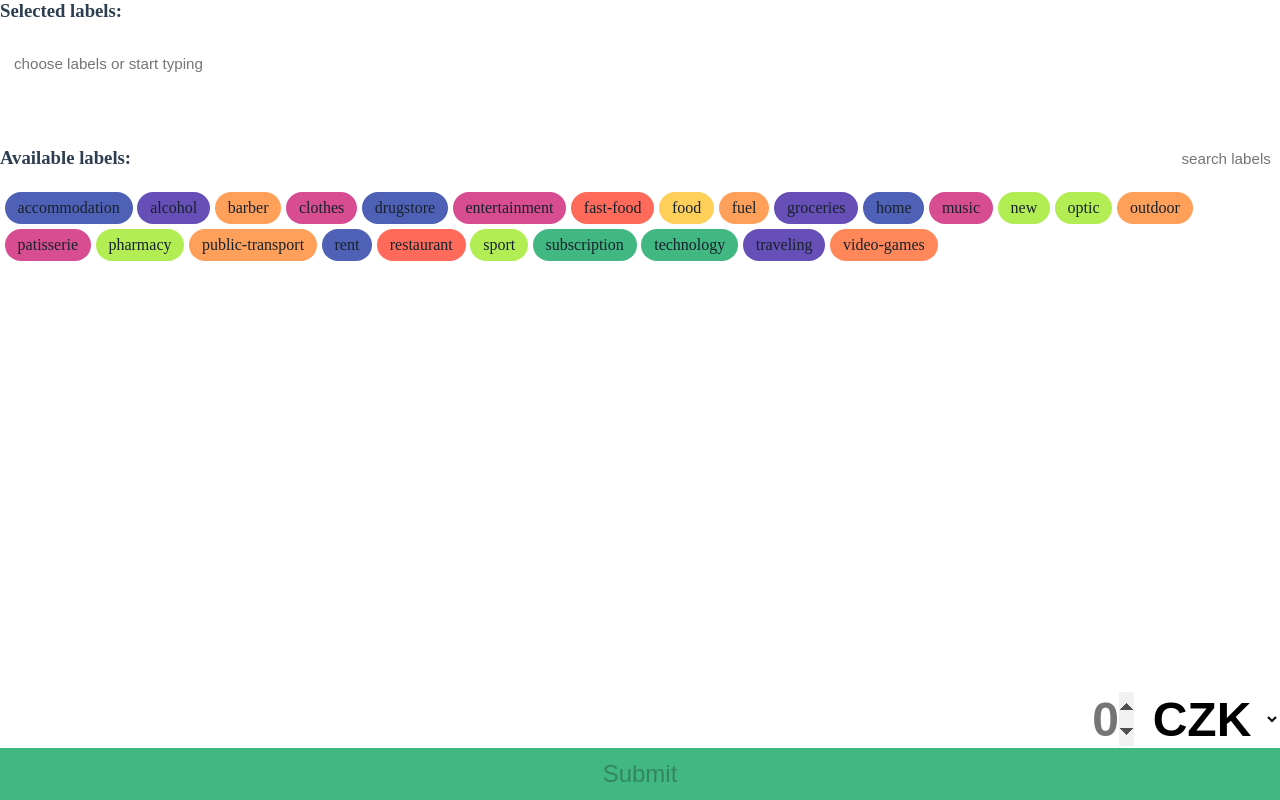
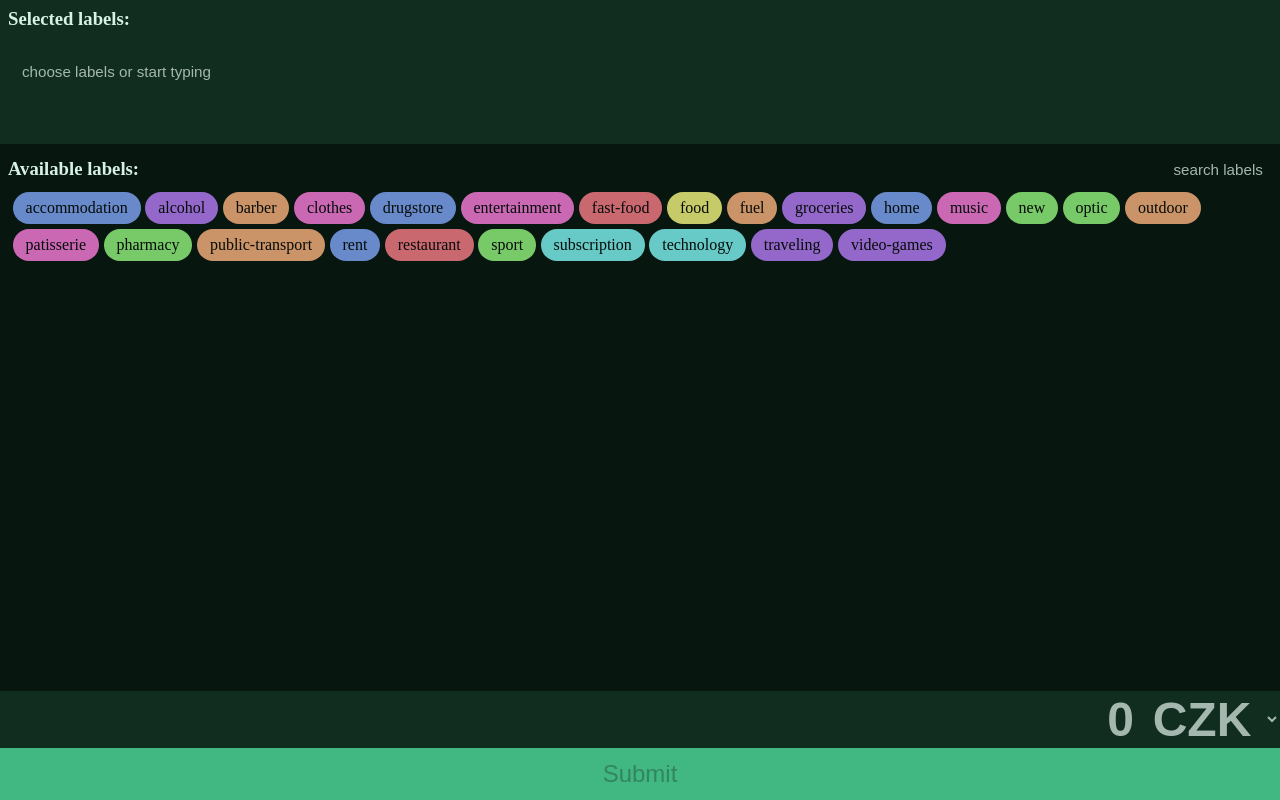
Before and after one commit to mullevik/yaba, a Vue app: page / in a window 1280 px wide. Both pictures are taken after a click on the button "New submit". Built offline with nearby package versions, Linux system fonts and the light colour scheme.

Commit message:
New color palette

```diff
--- a/src/App.vue
+++ b/src/App.vue
@@ -20,10 +20,11 @@ export default {
   -webkit-font-smoothing: antialiased;
   -moz-osx-font-smoothing: grayscale;
   text-align: center;
-  color: #2c3e50;
   font-size: 1em;
 }
 body {
   margin: 0;
+  color: #d6f1e5;
+  background-color: #081610;
 }
 </style>
--- a/src/components/AvailableLabelsComponent.vue
+++ b/src/components/AvailableLabelsComponent.vue
@@ -54,6 +54,7 @@ export default {
 <style scoped>
 section {
     text-align: left;
+    padding: 0.5em;
 }
 
 div.labels {
@@ -65,6 +66,7 @@ h3 {
     box-sizing: border-box;
     display: inline-block;
     width: 50%;
+    margin: 0;
 }
 
 input[type=text] {
@@ -76,6 +78,11 @@ input[type=text] {
     font-size: 0.95em;
     background-color: transparent;
     padding: 0.6em;
+    color: #d6f1e5ff;
+}
+
+input[type=text]::placeholder {
+    color: #a4b8af;
 }
 
 input[type=text]:focus {
--- a/src/components/BudgetLogsComponent.vue
+++ b/src/components/BudgetLogsComponent.vue
@@ -22,9 +22,9 @@
 
         <section class="buttons">
             <PendingLogs></PendingLogs>
-            <button style="background-color: #4F61B6;"
+            <button style="background-color: #1b4e37;"
                 @click="() => this.showSettings_ = !this.showSettings_">Settings</button>
-            <button style="background-color: #41B882;" @click="onNewSubmit">New submit</button>
+            <button style="background-color: #41b883; color: #040b08" @click="onNewSubmit">New submit</button>
         </section>
     </div>
     <SubmitBudgetLogComponent v-if="formOpen_" :past-log="selectedPastLog" @on-submit-done="onSubmitDone">
@@ -92,12 +92,12 @@ export default {
 
 <style scoped>
 .budget-log-item {
-    border: 2px solid #41B882;
-    border-radius: 5px;
+    border-radius: 0.5em;
     box-sizing: border-box;
     margin: 0.8em;
     padding: 0.6em 0.8em 0.4em 0.8em;
     cursor: pointer;
+    background-color: #102d1f;
 }
 .date {
     display: inline-block;
@@ -132,6 +132,7 @@ export default {
 }
 
 .buttons button {
+    color: #d6f1e5;
     cursor: pointer;
     border: none;
     margin: 0.5em;
--- a/src/components/FreeTextLabelComponent.vue
+++ b/src/components/FreeTextLabelComponent.vue
@@ -42,10 +42,15 @@ input[type=text] {
   font-size: 0.95em;
   background-color: transparent;
   padding: 0.6em;
+  color: #d6f1e5ff;
 }
 
 input[type=text]:focus {
   outline: none;
   background-color: transparent;
 }
+
+input[type=text]::placeholder {
+  color: #a4b8af;
+}
 </style>
--- a/src/components/LabelComponent.vue
+++ b/src/components/LabelComponent.vue
@@ -59,7 +59,7 @@ span {
   background-color: var(--bg);
   margin-bottom: 0.3em;
   margin-right: 0.3em;
-  color: hsl(211, 30%, 13%);
+  color: #040b08ff;
   cursor: var(--cursor);
   font-size: var(--font-size);
 }
@@ -70,7 +70,7 @@ button {
   background-color: transparent;
   border-width: 0;
   cursor: pointer;
-  color: rgba(0, 0, 0, 0.3)
+  color: #040b0890;
 }
 
 button:hover {
--- a/src/components/PendingLogs.vue
+++ b/src/components/PendingLogs.vue
@@ -1,5 +1,5 @@
 <template>
-  <button style="background-color: #FFCF5A;" v-on:click="manualSync()" :disabled="!hasPendingLogs">
+  <button style="background-color: #1b4e37;" v-on:click="manualSync()" :disabled="!hasPendingLogs">
     <span v-if="syncing_">Syncing...</span>
     <span v-else>Resubmit pending ({{pendingLogs.length}})</span>
   </button>
--- a/src/components/SelectedLabelsComponent.vue
+++ b/src/components/SelectedLabelsComponent.vue
@@ -44,6 +44,7 @@ h3 {
 
 section {
     text-align: left;
+    padding: 0.5em;
 }
 
 div.labels {
--- a/src/components/SubmitBudgetLogComponent.vue
+++ b/src/components/SubmitBudgetLogComponent.vue
@@ -121,7 +121,7 @@ export default {
 <style scoped>
 .selected-labels-section {
   width: 100%;
-  background-color: white;
+  background-color: #102d1f;
   min-height: 8em;
 }
 
@@ -129,8 +129,33 @@ div.amount-section {
   width: 100%;
   position: fixed;
   bottom: 0;
-  background-color: white;
+  background-color: #102d1fff;
 }
+
+div.amount-section input[type=number] {
+  color: #d6f1e5;
+}
+
+/* Chrome, Safari, Edge, Opera */
+input::-webkit-outer-spin-button,
+input::-webkit-inner-spin-button {
+  -webkit-appearance: none;
+  margin: 0;
+}
+
+/* Firefox */
+input[type=number] {
+  -moz-appearance: textfield;
+}
+
+div.amount-section input[type=number]::placeholder {
+  color: #a4b8af;
+}
+
+div.amount-section select {
+  color: #a4b8af;
+}
+
 
 div.under-amount-section-filler {
   display: block;
--- a/src/models.js
+++ b/src/models.js
@@ -1,14 +1,23 @@
 export const COLOR = {
-    CYAN: "#41B882",
-    BLUE: "#4F61B6",
-    YELLOW: "#FFCF5A",
-    RED: "#FF6A5A",
-    ORANGE: "#FF875A",
-    MAGENTA: "#674FB8",
-    PINK: "#D84C91",
-    GREEN: "#B3ED54",
-    BROWN: "#FFA05A",
-    GRAY: "#9A9A9A",
+    // CYAN: "#41B882",
+    // BLUE: "#4F61B6",
+    // YELLOW: "#FFCF5A",
+    // RED: "#FF6A5A",
+    // ORANGE: "#FF875A",
+    // MAGENTA: "#674FB8",
+    // PINK: "#D84C91",
+    // GREEN: "#B3ED54",
+    // BROWN: "#FFA05A",
+    // GRAY: "#9A9A9A",
+    GREEN: "#78ca68ff",
+    RED: "#ca6870ff",
+    BLUE: "#6889caff",
+    CYAN: "#68cac7ff",
+    YELLOW: "#c6ca68ff",
+    PINK: "#ca68b4ff",
+    BROWN: "#ca9368ff",
+    MAGENTA: "#9468caff",
+    GRAY: "#cacacaff",
 }
 
 export const LABELS = [
@@ -31,7 +40,7 @@ export const LABELS = [
     {name: "home", color: COLOR.BLUE},
     {name: "fast-food", color: COLOR.RED},
     {name: "patisserie", color: COLOR.PINK},
-    {name: "video-games", color: COLOR.ORANGE},
+    {name: "video-games", color: COLOR.MAGENTA},
     {name: "technology", color: COLOR.CYAN},
     {name: "outdoor", color: COLOR.BROWN},
     {name: "new", color: COLOR.GREEN},
```
Also changed, not shown: color_palette.svg (added).
